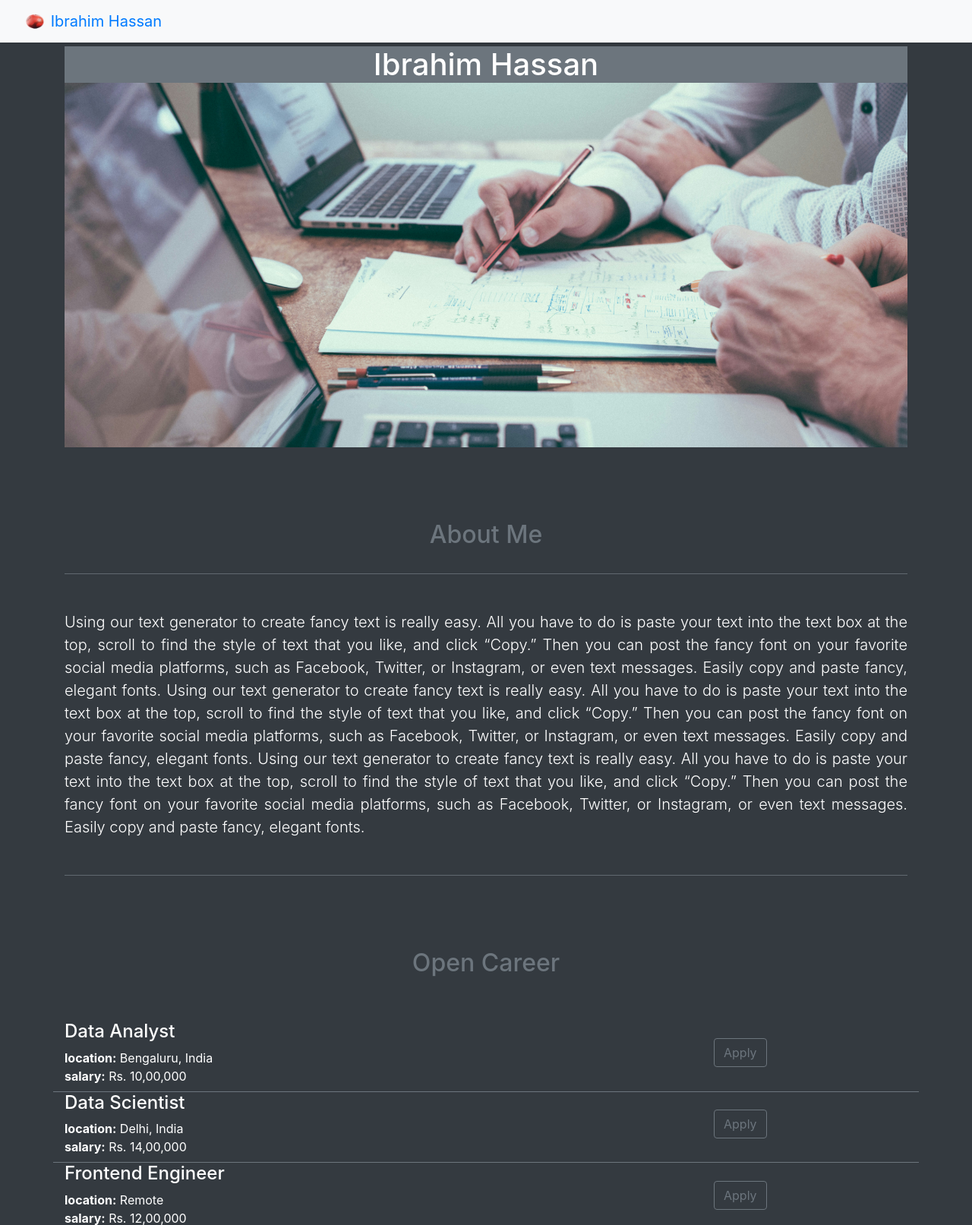
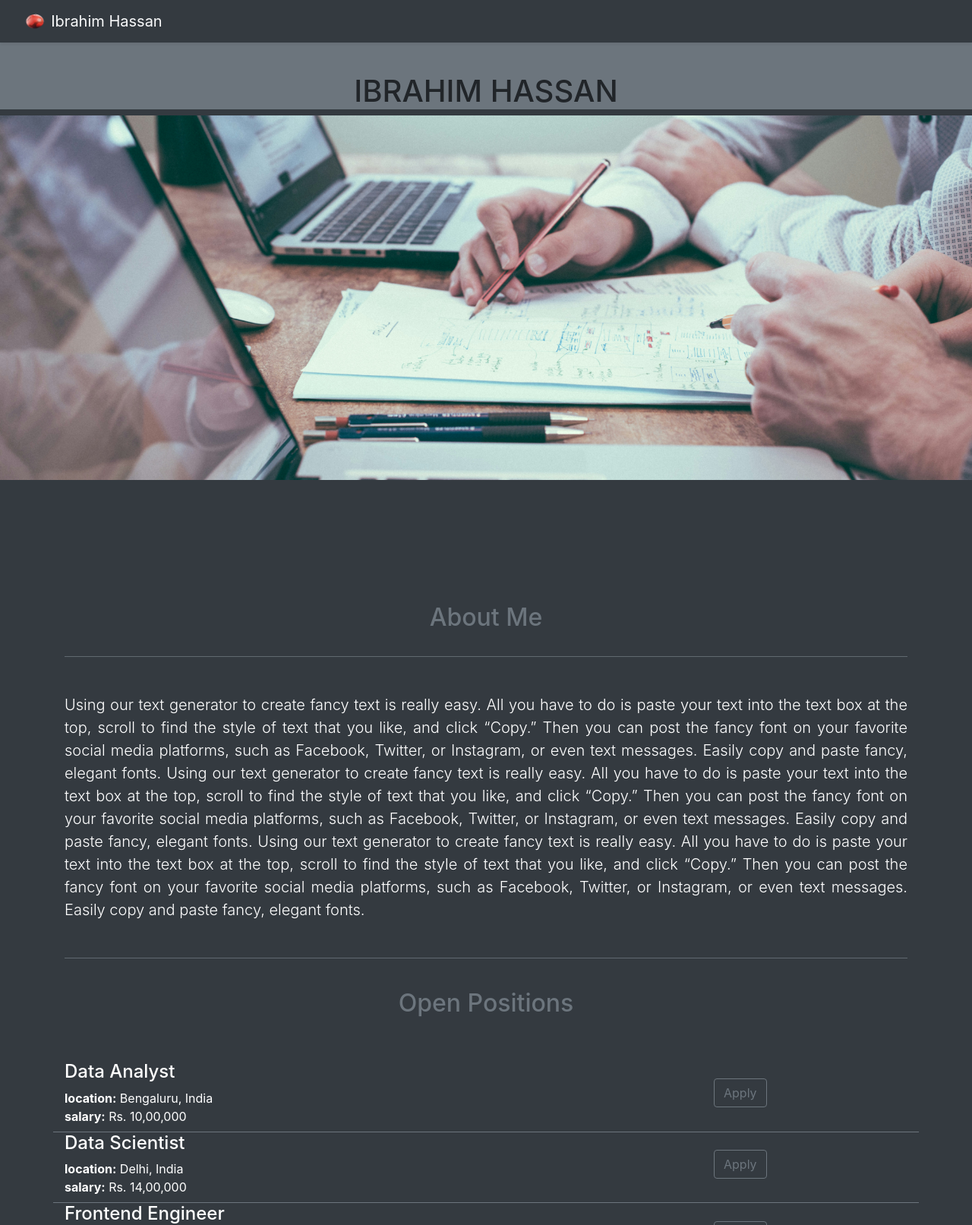
Before and after one commit to coder-1975/ibrahim-hassan-website, a Flask app: page / in a window 1280 px wide. Shown: the top 1613 px of the page at 76% size. Run offline with Flask 3, Linux system fonts and the light colour scheme; some libraries are stand-ins or nearby versions.

Commit message:
css some tricks

```diff
--- a/templates/home.html
+++ b/templates/home.html
@@ -19,6 +19,11 @@
     />
     <title>Ibrahim Hassan</title>
     <style>
+      .w-15{
+        min-width:15% !important;
+        max-width:15% !important;
+        width:15% !important;
+      }
       #bannar{
         height:480px;
         object-fit:cover;
@@ -27,10 +32,11 @@
     </style>
   </head>
   <body class="bg-dark">
-    <div class="container bg-dark text-white"">
+    <h1 class="text-center  mt-5  p-0 pt-5 bg-secondary  ps-0 pe-0 ms-0 me-0 w-100">IBRAHIM HASSAN</h1>
+    <img  src="static/bannar.jpg" id="bannar" alt="bannar" border="0" class="img-fluid">
+    <div class="container bg-dark text-white">
       {% include 'nav.html' %}
-      <h1 class="text-center  m-0 p-0  bg-secondary  ps-0 pe-0 ms-0 me-0 w-100">Ibrahim Hassan</h1>
-       <img  src="static/bannar.jpg" id="bannar" alt="bannar" border="0" class="img-fluid">
+
         <h2 class="text-center mt-5 mb-2 pb-2 pt-5 text-secondary">About Me</h2>
       <hr class="mt-4 mb-4 bg-secondary"/>
         <p class="lead text-justify mt-5 mb-5">
@@ -39,7 +45,7 @@
            Using our text generator to create fancy text is really easy. All you have to do is paste your text into the text box at the top, scroll to find the style of text that you like, and click “Copy.” Then you can post the fancy font on your favorite social media platforms, such as Facebook, Twitter, or Instagram, or even text messages. Easily copy and paste fancy, elegant fonts.
         </p>
        <hr class="mt-4 mb-4 bg-secondary"/>
-        <h2 class="text-center mt-5 mb-0 pt-5 pb-0 text-secondary">Open Career</h2>
+        <h2 class="text-center mt-3 mb-0 pt-3 pb-0 text-secondary">Open Positions</h2>
         <div class="mb-4 mt-5 pt-2 pb-2">
          {% for job in jobs %}
            {% include 'jobitems.html' %}
--- a/templates/nav.html
+++ b/templates/nav.html
@@ -1,9 +1,9 @@
-<nav class="navbar bg-light shadow-sm fixed-top mb-5">
+<nav class="navbar bg-dark shadow-sm fixed-top mb-5">
   <div class="container-fluid">
-    <a class="navbar-brand" href="#">
-      <img src="/static/logo.ico" alt="Logo" width="30" height="24" class="d-inline-block align-text-top">
+    <a class="navbar-brand text-light ms-5 w-15 d-flex justify-content-between align-items-center gap-50" href="#">
+      <img src="/static/logo.ico" alt="Logo" width="30" height="24" class="d-inline-block align-text-top me-5">
       Ibrahim Hassan
     </a>
   </div>
 </nav>
-<div style="height:61px"></div>
+<div style="height:66px"></div>
```
